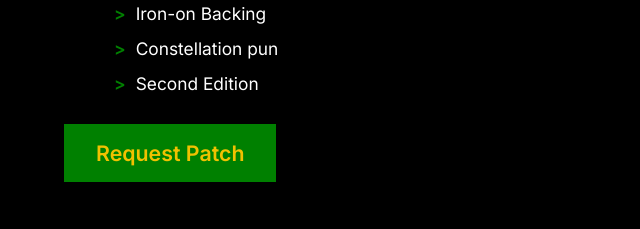
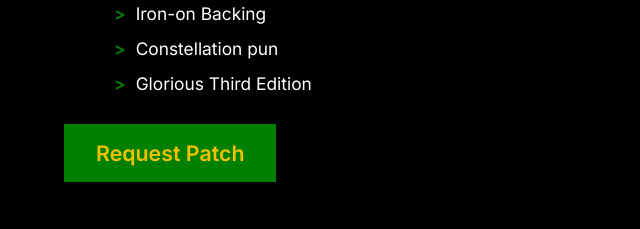
Before and after one commit to bupsup/patches, a plain HTML site: page index.html in a window 1280 px wide. Shown: the part 481-710 px from the top of the page, 0-640 px from the left. Drawn offline with Linux system fonts and the light colour scheme.

Commit message:
Update index.html

```diff
--- a/index.html
+++ b/index.html
@@ -42,7 +42,7 @@
             <li>3 inch x 4 inch (7.6 cm x 10.1 cm)</li>
             <li>Iron-on Backing</li>
             <li>Constellation pun</li>
-            <li>Second Edition</li>
+            <li>Glorious Third Edition</li>
         </ul>
         <br>
             <!-- <div class="badge sold-out">SOLD OUT</div> -->
```
